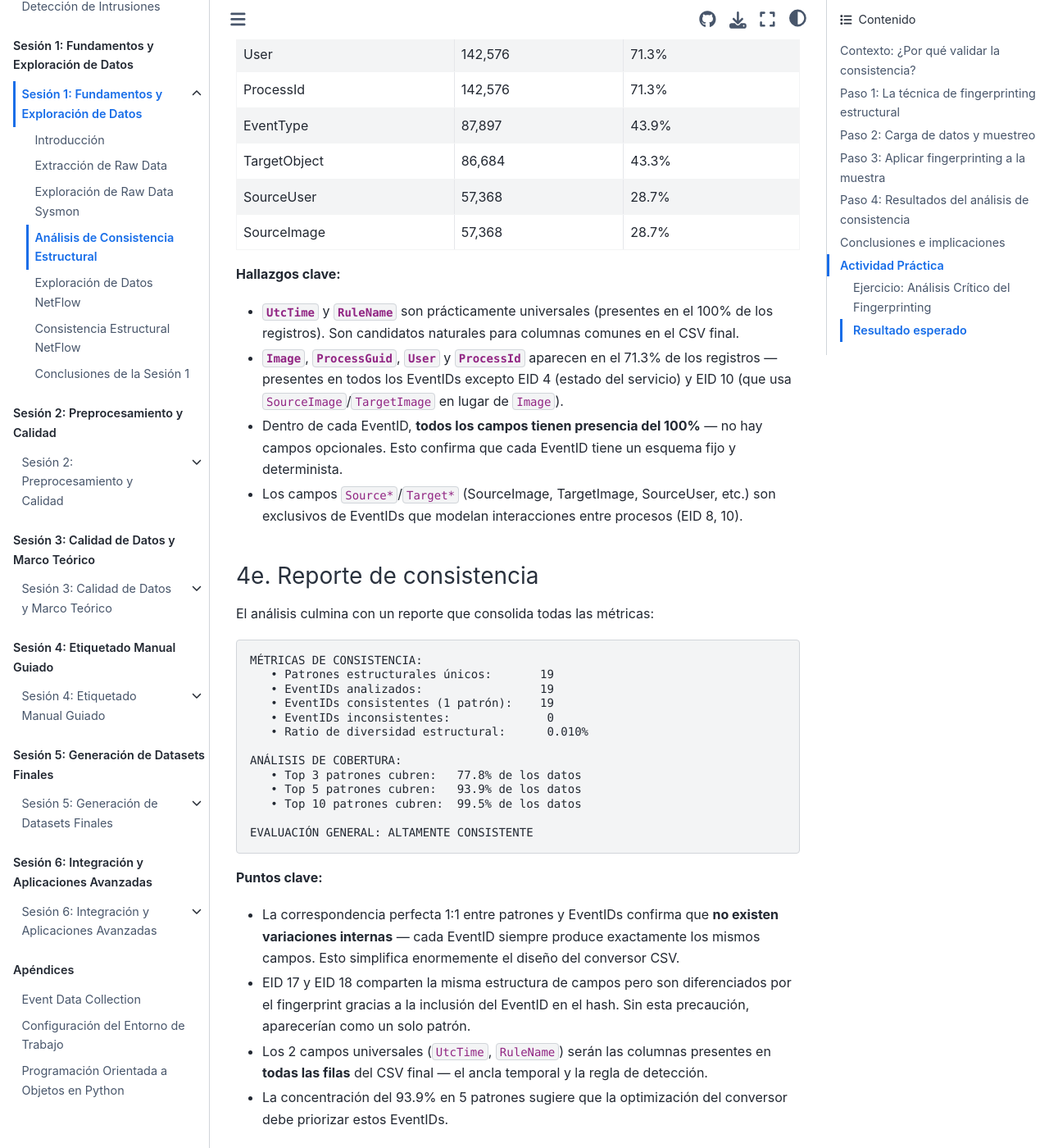
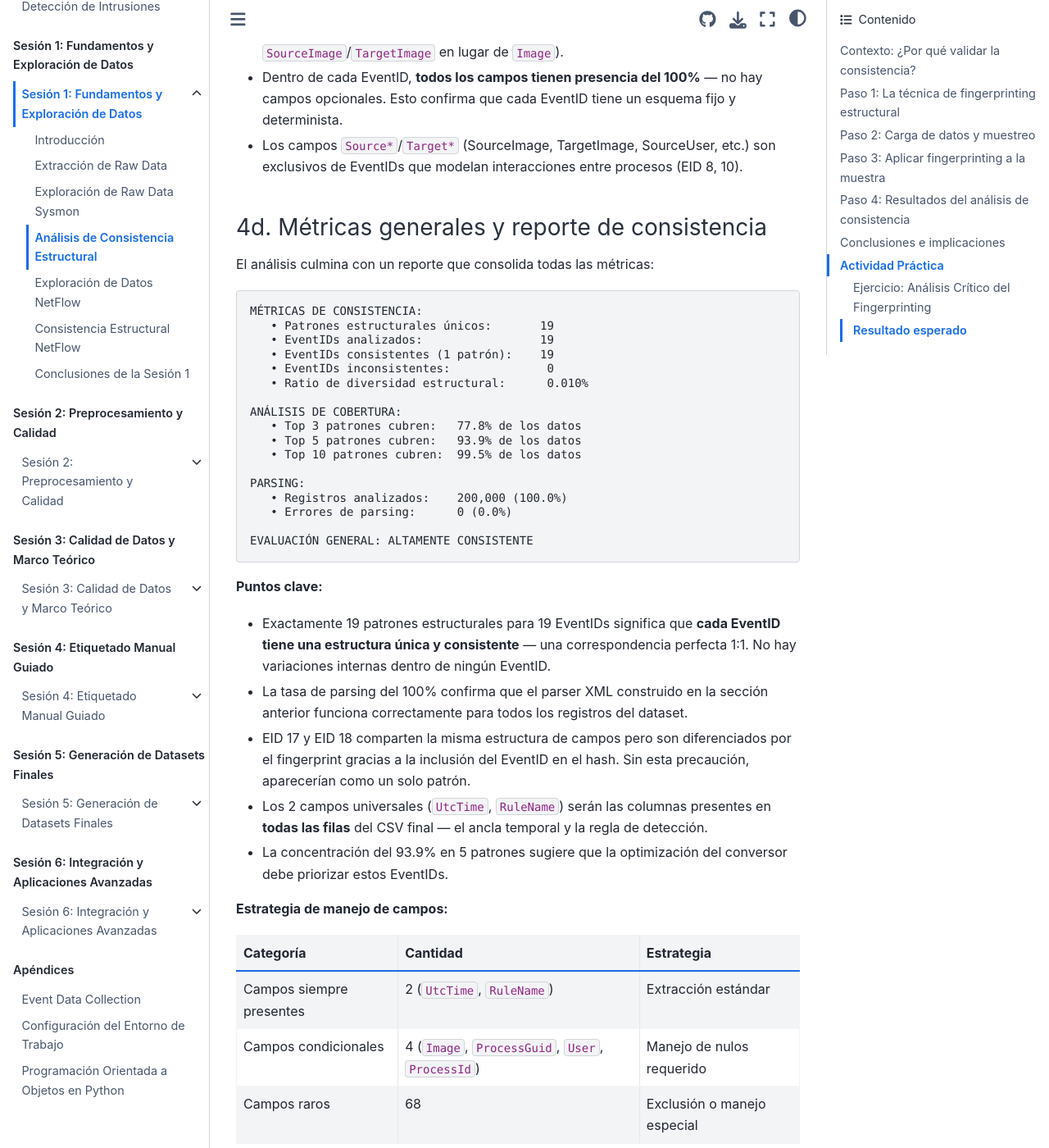
Before and after one commit to ollerenac/curso2026, a Jupyter Book: the page built from sesion-1/3-consistencia-sysmon.md, in a window 1280 px wide and 1400 px high, scrolled down 7940 px. Shown: the whole window at 82% size. Built offline with Jupyter Book 1.0.4 settings and Sphinx 7.4.7 and the Sphinx Book theme 1.1.4, drawn with Linux system fonts in a browser that asks for light colours; part of the change alters nothing that is shown; some of the changed text lies outside the part shown.

Commit message:
refactor(sesion-1): align 3a notebook headers and reorder MD Paso 4 sub-sections
Notebook: rename sections 1-10 to Step 0/Setup/Step 1-5 matching MD Pasos
MD: reorder Paso 4 sub-sections to match notebook execution order
  - 4a: Consistencia por EventID  (was 4b — notebook Step 4a)
  - 4b: Análisis detallado de patrones  (was 4c — notebook Step 4b)
  - 4c: Co-ocurrencia de campos  (was 4d — notebook Step 4c)
  - 4d: Métricas generales y reporte  (merge of former 4a+4e — notebook Step 4d)

Co-Authored-By: Claude Sonnet 4.6 <noreply@anthropic.com>

````diff
--- a/sesion-1/3-consistencia-sysmon.md
+++ b/sesion-1/3-consistencia-sysmon.md
@@ -154,23 +154,7 @@ El resultado nos dice cuántos **patrones estructurales únicos** existen en tod
 
 ## Paso 4: Resultados del análisis de consistencia
 
-### 4a. Métricas generales
-
-El fingerprinting de los 200,000 registros muestreados produce resultados reveladores:
-
-```
-Patrones estructurales únicos:   19
-Registros analizados:            200,000
-Parsing exitoso:                 200,000 (100.0%)
-Errores de parsing:              0 (0.0%)
-Patrón más frecuente:            62,489 registros
-```
-
-**Interpretación**: Exactamente 19 patrones estructurales para 19 EventIDs significa que **cada EventID tiene una estructura única y consistente** — una correspondencia perfecta 1:1. No hay variaciones internas dentro de ningún EventID.
-
-La tasa de parsing del 100% confirma que el parser XML construido en la sección anterior funciona correctamente para todos los registros del dataset.
-
-### 4b. Consistencia por EventID
+### 4a. Consistencia por EventID
 
 El análisis por EventID revela que **los 19 EventIDs tienen estructura completamente consistente** — cada uno con un solo patrón estructural:
 
@@ -206,7 +190,7 @@ El análisis por EventID revela que **los 19 EventIDs tienen estructura completa
 
 Para consultar la descripción completa de cada EventID, sus campos y sus definiciones, ver el [Apéndice: Event Data Collection](../appendices/event-data-collection.md).
 
-### 4c. Análisis detallado de patrones
+### 4b. Análisis detallado de patrones
 
 Los 5 patrones más frecuentes concentran el **93.91%** de todos los registros:
 
@@ -240,15 +224,15 @@ Fields:
 **Clasificación de patrones por frecuencia:**
 
 ```
-Patrones COMUNES (≥5%):     4 patrones
+Patrones COMUNES (≥5%):        4 patrones
 Patrones INFRECUENTES (1-5%):  3 patrones
-Patrones RAROS (<1%):      12 patrones
-Total:                     19 patrones
+Patrones RAROS (<1%):         12 patrones
+Total:                        19 patrones
 ```
 
 Los 4 patrones comunes (EID 12, 10, 7, 13) representan la actividad de fondo típica de un servidor Windows: operaciones de registro, acceso entre procesos, carga de librerías y modificación de valores de registro. Los 12 patrones raros incluyen eventos de alto valor para detección como **EID 8** (Create Remote Thread, 4 registros) y **EID 4** (Sysmon Service State Changed, 1 registro).
 
-### 4d. Co-ocurrencia de campos
+### 4c. Co-ocurrencia de campos
 
 El análisis de co-ocurrencia examina qué campos aparecen juntos y cuáles son compartidos entre EventIDs:
 
@@ -281,7 +265,7 @@ Combinaciones únicas de campos:   18
 - Dentro de cada EventID, **todos los campos tienen presencia del 100%** — no hay campos opcionales. Esto confirma que cada EventID tiene un esquema fijo y determinista.
 - Los campos `Source*`/`Target*` (SourceImage, TargetImage, SourceUser, etc.) son exclusivos de EventIDs que modelan interacciones entre procesos (EID 8, 10).
 
-### 4e. Reporte de consistencia
+### 4d. Métricas generales y reporte de consistencia
 
 El análisis culmina con un reporte que consolida todas las métricas:
 
@@ -298,11 +282,16 @@ ANÁLISIS DE COBERTURA:
    • Top 5 patrones cubren:   93.9% de los datos
    • Top 10 patrones cubren:  99.5% de los datos
 
+PARSING:
+   • Registros analizados:    200,000 (100.0%)
+   • Errores de parsing:      0 (0.0%)
+
 EVALUACIÓN GENERAL: ALTAMENTE CONSISTENTE
 ```
 
 **Puntos clave:**
-- La correspondencia perfecta 1:1 entre patrones y EventIDs confirma que **no existen variaciones internas** — cada EventID siempre produce exactamente los mismos campos. Esto simplifica enormemente el diseño del conversor CSV.
+- Exactamente 19 patrones estructurales para 19 EventIDs significa que **cada EventID tiene una estructura única y consistente** — una correspondencia perfecta 1:1. No hay variaciones internas dentro de ningún EventID.
+- La tasa de parsing del 100% confirma que el parser XML construido en la sección anterior funciona correctamente para todos los registros del dataset.
 - EID 17 y EID 18 comparten la misma estructura de campos pero son diferenciados por el fingerprint gracias a la inclusión del EventID en el hash. Sin esta precaución, aparecerían como un solo patrón.
 - Los 2 campos universales (`UtcTime`, `RuleName`) serán las columnas presentes en **todas las filas** del CSV final — el ancla temporal y la regla de detección.
 - La concentración del 93.9% en 5 patrones sugiere que la optimización del conversor debe priorizar estos EventIDs.
````
Also changed, not shown: 1 other file.
